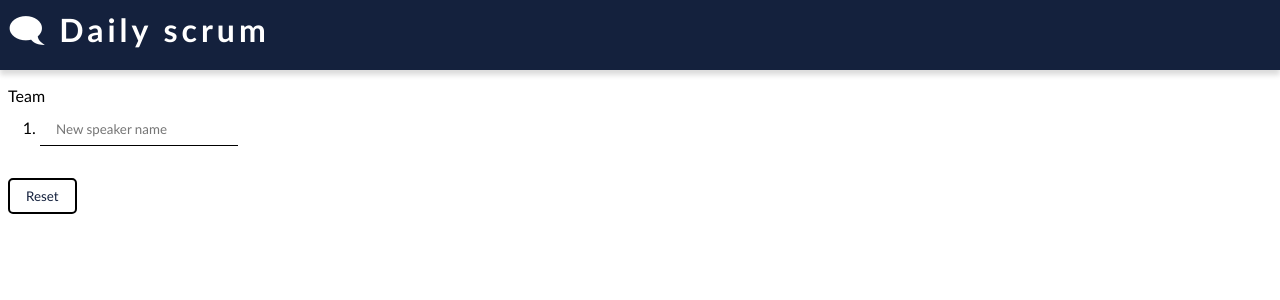
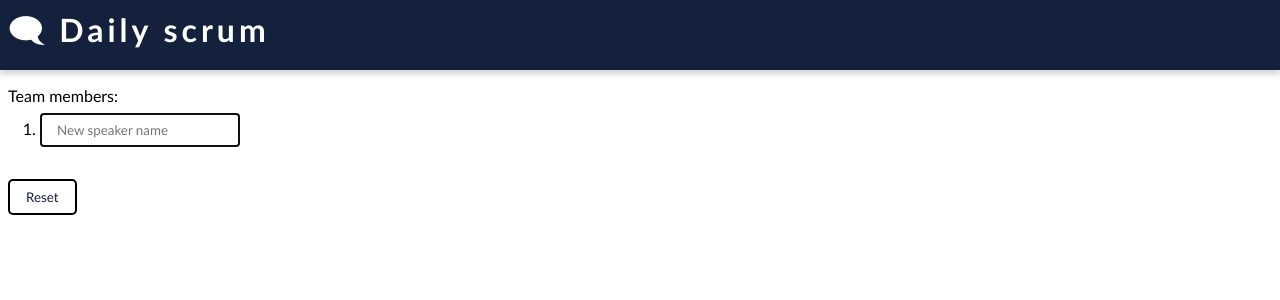
Before and after one commit to yvzn/melee, a Preact app: page / in a window 1280 px wide. Shown: the top 300 px of the page. Built offline with nearby package versions, Linux system fonts and the light colour scheme.

Commit message:
Small UI adjustments (focus and labels)

```diff
--- a/src/editor.jsx
+++ b/src/editor.jsx
@@ -1,5 +1,5 @@
 import { Fragment } from "preact";
-import { useRef, useState } from "preact/hooks";
+import { useEffect, useRef, useState } from "preact/hooks";
 
 export function Editor(props) {
 	const cloneOfSpeakerList = props.speakers.map(({ id, name }) => ({
@@ -45,7 +45,7 @@ export function Editor(props) {
 		<Fragment>
 			<form>
 				<fieldset id="editor-speakers">
-					<legend>Team</legend>
+					<legend>Team members:</legend>
 					<ol>
 						{speakerList.map((speaker) => (
 							<li>
@@ -116,6 +116,8 @@ function NewSpeaker(props) {
 	const [value, setValue] = useState("");
 	const inputRef = useRef(null);
 
+	useEffect(() => inputRef.current.focus(), []);
+
 	const onInput = (e) => {
 		setValue(e.target.value);
 	};
--- a/src/melee.jsx
+++ b/src/melee.jsx
@@ -1,4 +1,10 @@
+import { useEffect, useRef } from "preact/hooks";
+
 export function Melee(props) {
+	const noteInputRef = useRef(null);
+
+	useEffect(() => noteInputRef.current.focus(), []);
+
 	return (
 		<form id="melee-form">
 			<fieldset id="melee-speakers">
@@ -11,7 +17,7 @@ export function Melee(props) {
 				<legend>
 					<label htmlFor="noteinput">Notes</label>
 				</legend>
-				<textarea id="noteinput"></textarea>
+				<textarea id="noteinput" ref={noteInputRef}></textarea>
 			</fieldset>
 			<fieldset>
 				<button type="reset">Reset</button>
```
